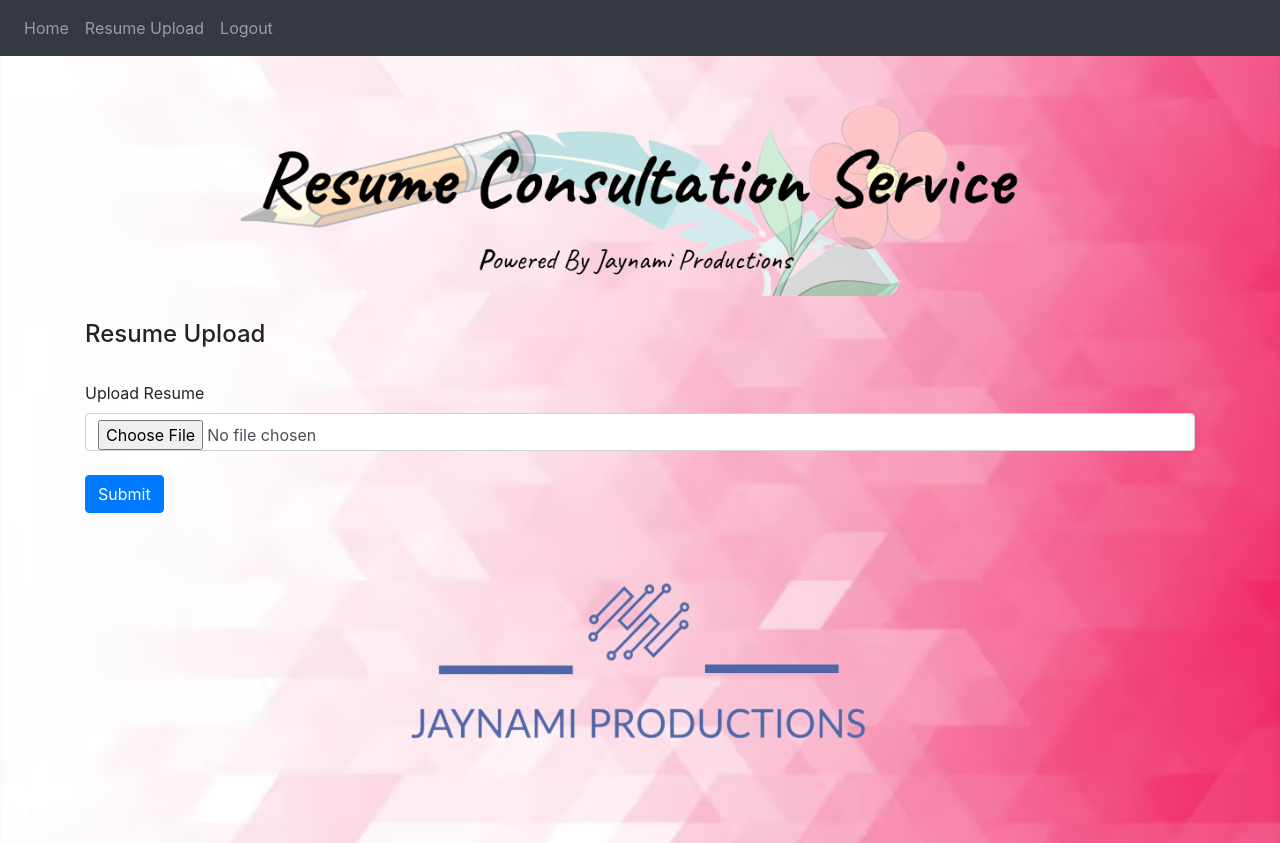
After one commit to jaynamiproductions/resume-consulting, a Flask app: page /resume-upload in a window 1280 px wide. The commit adds this page. Run offline with Flask 3, Linux system fonts and the light colour scheme; the visitor is signed in with stand-in values (Sample User, id 1); data that the repository does not hold is empty; some libraries are stand-ins or nearby versions.

Commit message:
major updates

```diff
--- a/website/auth.py
+++ b/website/auth.py
@@ -53,4 +53,4 @@ def signup():
             db.session.commit()
             flash('Account sign up successful', category='success')
             return redirect(url_for('auth.login'))
-    return render_template('signup.html')
+    return render_template('signup.html',user=current_user)
--- a/website/static/index.js
+++ b/website/static/index.js
@@ -0,0 +1,8 @@
+function deleteResume(profileid) {
+    fetch('/delete-resume', {
+    method: 'POST',
+    body: JSON.stringify({ profileid: profileid})
+    }).then((_res) => {
+        window.location.href = "/resume-upload";
+    });
+}
--- a/website/templates/base.html
+++ b/website/templates/base.html
@@ -15,6 +15,19 @@
             crossorigin="anonymous"
         />
         <title>{% block title %}Home{% endblock %}</title>
+        <style>
+            body{
+                background-image:url("static/pink.png");
+                background-repeat: no-repeat;
+                background-size: cover;
+            }
+        </style>
+        <link
+            rel="stylesheet"
+            type="text/css"
+            href="style.css"
+        />
+
     </head>
     <body>
         <nav class="navbar navbar-expand-lg navbar-dark bg-dark">
@@ -25,6 +38,7 @@
                 <div class="navbar-nav">
                     {% if user.is_authenticated %}
                     <a class="nav-item nav-link" id="home" href="/">Home</a>
+                    <a class="nav-item nav-link" id="upload" href="/resume-upload">Resume Upload</a>
                     <a class="nav-item nav-link" id="logout" href="/logout">Logout</a>
                     {% else %}
                     <a class="nav-item nav-link" id="login" href="/login">Login</a>
@@ -54,9 +68,14 @@
             {% endfor %}
         {% endif %}
         {% endwith %}
+        <div class="hero">
+
+        </div>
         <br/>
-        <div align="center"><h2>Resume Consultation Service</h2></div>
-        <div align="center"><i>Powered by Jaynami Productions</i></div>
+        <center>
+            <img src="static/okayyy.png" alt="logo" width="70%"/>
+        </center>
+        <!-- <div align="center"><i>Powered by Jaynami Productions</i></div> -->
         <br/>
 
         <div class="container">{% block content %} {% endblock %}</div>
@@ -76,9 +95,9 @@
             crossorigin="anonymous"
         ></script>
         <script
-            type="text/javascript">
+            type="text/javascript"
             src="{{ url_for('static', filename='index.js') }}"
-        </script>
+        ></script>
         <center>
             <img src="static/logo3 transparent.png" alt="logo" width="600" height="330"/>
         </center>
--- /dev/null
+++ b/website/templates/fileupload.html
@@ -0,0 +1,35 @@
+{% extends "base.html" %}
+{% block title %}Resume Upload{% endblock %}
+
+{% block content %}
+<h4>Resume Upload</h4>
+<ol class="list-group list-group-flush">
+    {% for resume in user.resumes %}
+    <li class="list-group-item">
+        <div>
+            <span><label><b>Resume: </b></label> {{resume.resume_name}}</span>
+            <span><a href="{{ url_for('views.resume_download',upload_id=resume.id)}}">Download</a></span>
+        </div>
+        <div><label><i>Last Updated: </i></label> {{resume.update}}</div>
+        <button type="button" class="close" onClick="deleteResume({{ resume.id }})">Clear Data
+            <span aria-hidden="true">&times;</span>
+        </button>
+    </li>
+    {% endfor %}
+</ol>
+<br/>
+
+<form method="POST" enctype="multipart/form-data">
+    <div class="for-group">
+        <label for="resume_name">Upload Resume</label>
+        <input
+            class="form-control"
+            type="file"
+            id="file1"
+            name="file1"
+        />
+    </div>
+    <br/>
+    <button type="submit" class="btn btn-primary">Submit</button>
+</form>
+{% endblock %}
--- a/website/views.py
+++ b/website/views.py
@@ -1,9 +1,66 @@
-from flask import Blueprint, render_template
+from flask import Flask, Blueprint, render_template, request, flash, jsonify, send_file
 from flask_login import login_required,current_user
+from .models import Resume, ClientInfo
+from . import db
+import json
+from io import BytesIO
+import sqlite3
 
 views = Blueprint('views',__name__)
 
-@views.route('/')
+allowed = ['doc','docx','pdf']
+
+@views.route('/',methods=['GET','POST'])
 @login_required
 def home():
     return render_template('home.html',user=current_user)
+
+@views.route('/resume-upload',methods=['GET','POST'])
+@login_required
+def upload():
+    if request.method == 'POST':
+        file1 = request.files['file1']
+        if file1.filename.rsplit('.',1)[1].lower() not in allowed:
+            flash('Please upload a valid file type.',category='error')
+        else:
+            full = Resume(
+                resume_name=file1.filename,
+                resume_data=file1.read(),
+                user_id=current_user.id
+            )
+
+            yes = Resume.query.filter(Resume.user_id==current_user.id).first()
+            if yes:
+                db.session.delete(yes)
+                db.session.commit()
+
+            db.session.add(full)
+            db.session.commit()
+
+            flash('Information saved in database.',category='Success')
+
+    connect = sqlite3.connect('instance/database.db')
+    c = connect.cursor()
+    sql1 = 'SELECT * FROM resume WHERE user_id=' + str(current_user.id)
+    c.execute(sql1)
+    output = c.fetchall()
+    c.close()
+    connect.close()
+
+    return render_template('fileupload.html',user=current_user,data=output)
+
+@views.route('/resume_download/<upload_id>')
+def resume_download(upload_id):
+    upload = Resume.query.filter_by(id=upload_id).first()
+    return send_file(BytesIO(upload.resume_data), download_name=upload.resume_name,as_attachment=True)
+
+@views.route('/delete-resume', methods=['POST'])
+def delete_res():
+    field = json.loads(request.data)
+    profileid = field['profileid']
+    field = Resume.query.get(profileid)
+    if field:
+        if field.user_id == current_user.id:
+            db.session.delete(field)
+            db.session.commit()
+    return jsonify({})
```
Also changed, not shown: website/templates/home.html (+19 -1 lines), website/static/kitty.gif (added), website/static/lol.png (added), website/static/okayyy.png (added), website/static/paper.png (added), website/static/pink.png (added), website/static/pro guy.png (added), website/static/writing-2.gif (added).
